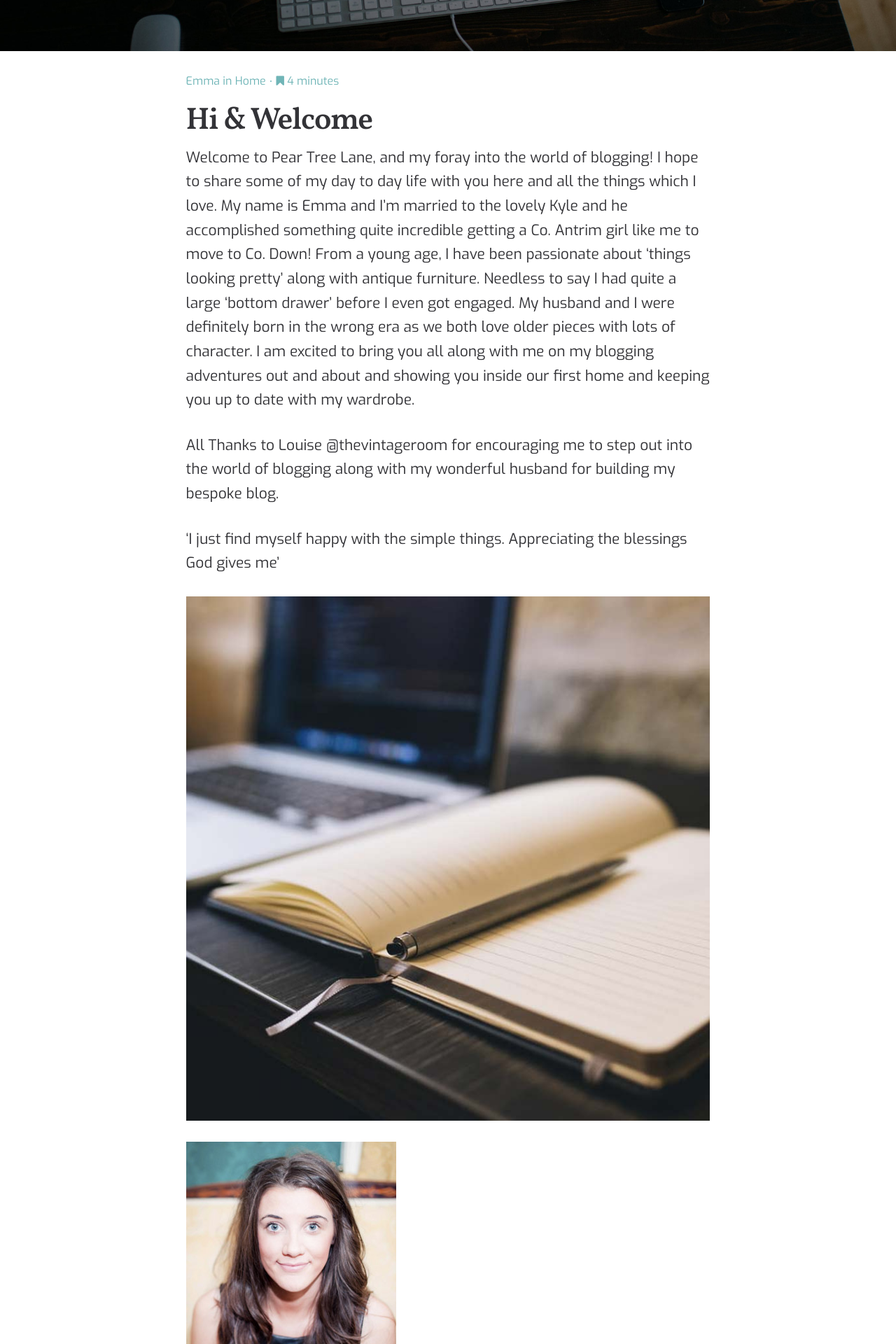
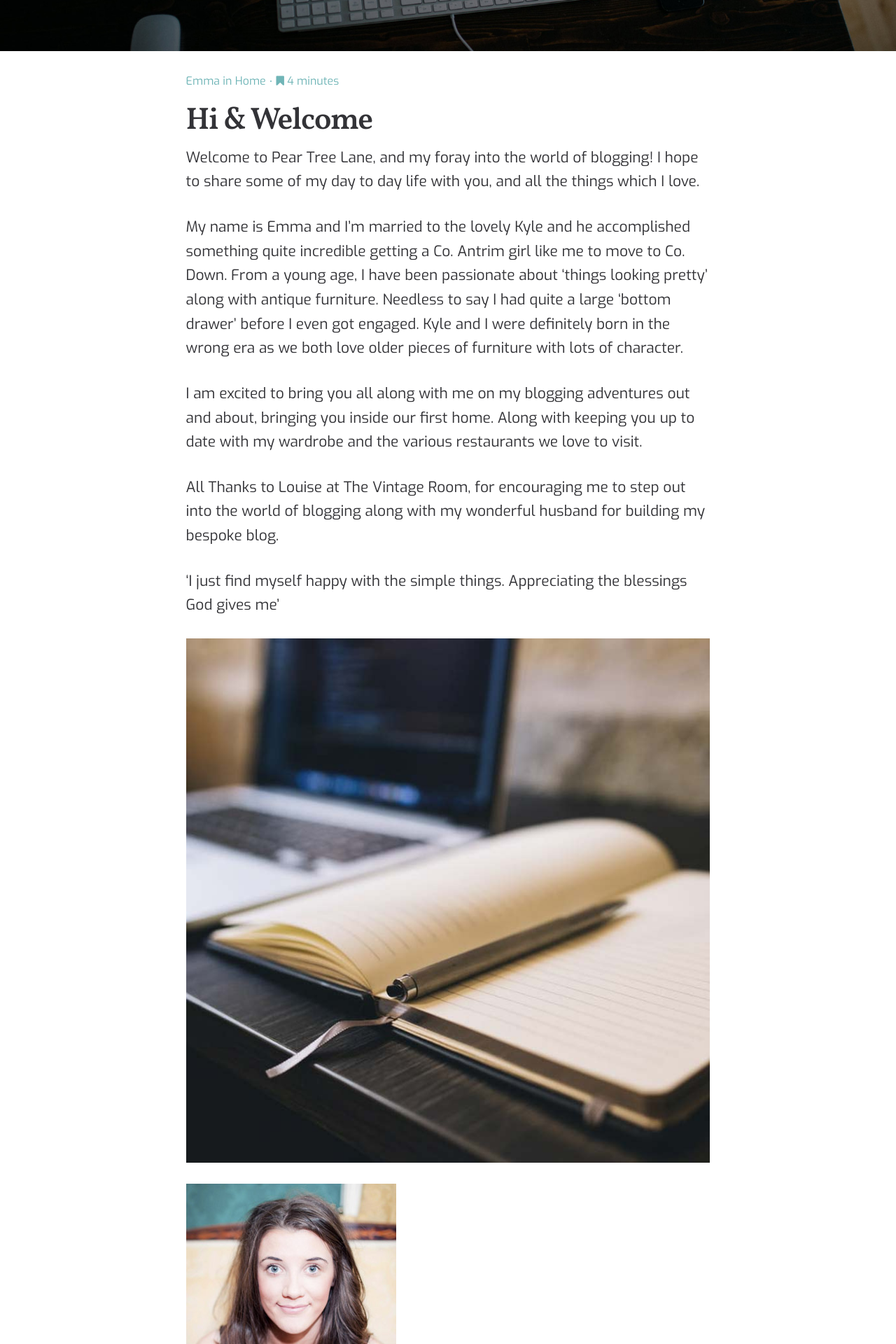
Before and after one commit to peartreelane/peartreelane.github.io, a Jekyll site: the page built from _posts/2017-10-30-welcome-to-pear-tree-lane.md, in a window 1280 px wide. Shown: the part 387-2307 px from the top of the page at 70% size. Built offline with Jekyll 4.4.1, drawn with Linux system fonts in a browser that asks for light colours; some web fonts are replaced; comment, search, counter and statistics services are not loaded.

Commit message:
update changes

```diff
--- a/_posts/2017-10-30-welcome-to-pear-tree-lane.md
+++ b/_posts/2017-10-30-welcome-to-pear-tree-lane.md
@@ -12,13 +12,16 @@ show_avatar : false
 show_related_posts: false
 square_related: recommend-blog
 ---
-Welcome to Pear Tree Lane, and my foray into the world of blogging!  I hope to share some of my day to day life with you here and all the things which I love.
-My name is Emma and I'm married to the lovely Kyle and he accomplished something quite incredible getting a Co. Antrim girl like me to move to Co. Down!
-From a young age, I have been passionate about ‘things looking pretty’ along with antique furniture.
-Needless to say I had quite a large ‘bottom drawer’ before I even got engaged. My husband and I were definitely  born in the wrong era as we both love older pieces with lots of character.
-I am excited to bring you all along with me on my blogging adventures out and about and showing you inside our first home and keeping you up to date with my wardrobe.
 
-All Thanks to Louise @thevintageroom for encouraging me to step out into the world of blogging along with my wonderful husband for building my bespoke blog.
+
+Welcome to Pear Tree Lane, and my foray into the world of blogging!  I hope to share some of my day to day life with you, and all the things which I love.
+
+My name is Emma and I'm married to the lovely Kyle and he accomplished something quite incredible getting a Co. Antrim girl like me to move to Co. Down.
+From a young age, I have been passionate about ‘things looking pretty’ along with antique furniture. Needless to say I had quite a large ‘bottom drawer’ before I even got engaged. Kyle and I were definitely  born in the wrong era as we both love older pieces of furniture with lots of character.
+
+I am excited to bring you all along with me on my blogging adventures out and about, bringing you inside our first home.  Along with keeping you up to date with my wardrobe and the various restaurants we love to visit.
+
+All Thanks to Louise at The Vintage Room, for encouraging me to step out into the world of blogging along with my wonderful husband for building my bespoke blog.
 
 ‘I just find myself happy with the simple things. Appreciating the blessings God gives me’
 
```
